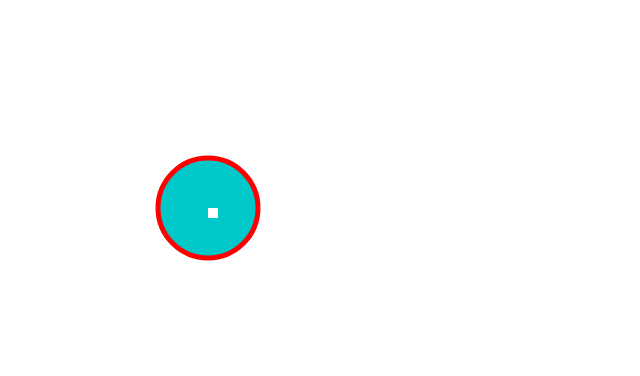
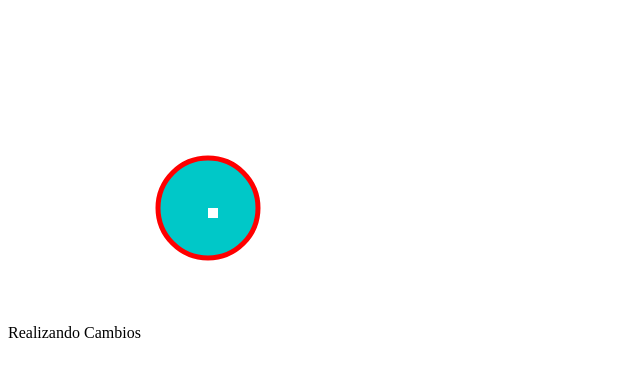
Before and after one commit to OscarLeiva/EjemplosGit, a plain HTML site: page EjemploJavaScripts.html in a window 1280 px wide. Shown: the whole page, without its empty margins (0-640 px from the left). Drawn offline with Linux system fonts and the light colour scheme.

Commit message:
Actualizando

```diff
--- a/EjemploJavaScripts.html
+++ b/EjemploJavaScripts.html
@@ -23,5 +23,7 @@
 	<canvas id = "canvas" width = "400" height = "300">
 		No hay canvas
 	</canvas>
+
+	<p>Realizando Cambios</p>
 </body>
 </html>
```
